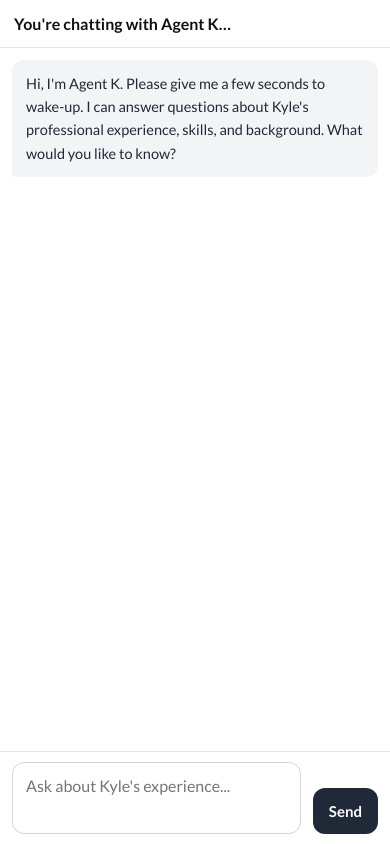
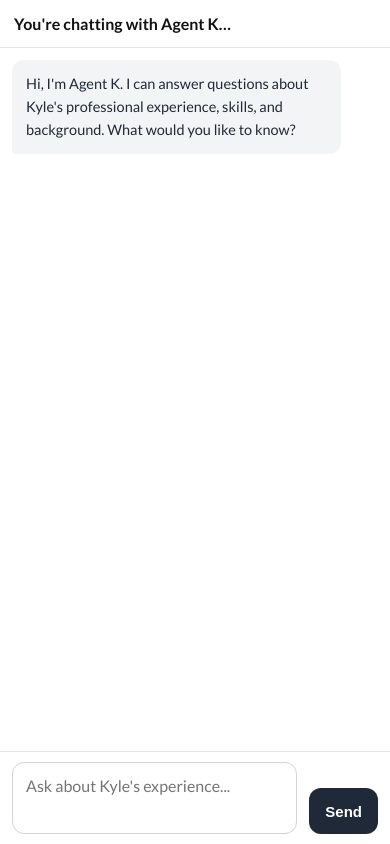
Before and after one commit to lamkyk/agentkyle-popup, a website: page index.html in a window 390 px wide. Drawn offline with Linux system fonts and the light colour scheme.

Commit message:
Update index.html

```diff
--- a/index.html
+++ b/index.html
@@ -10,66 +10,67 @@
 <style>
   * {
     box-sizing: border-box;
-    font-family: 'Lato', sans-serif;
+    margin: 0;
+    padding: 0;
   }
 
   html, body {
-    margin: 0;
-    padding: 0;
     height: 100%;
     width: 100%;
+    overflow: hidden;
+    font-family: 'Lato', sans-serif;
     background: transparent;
-    overflow: hidden;
   }
 
   .wrapper {
-    min-height: 100vh;
-    min-height: 100dvh;
-    width: 100%;
+    position: fixed;
+    top: 0;
+    left: 0;
+    right: 0;
+    bottom: 0;
     display: flex;
     flex-direction: column;
     background: transparent;
   }
 
   .header {
+    flex-shrink: 0;
     padding: 18px 20px;
     font-size: 18px;
     font-weight: 700;
     color: #111;
-    background: transparent;
+    background: white;
     border-bottom: 1px solid #e5e5e5;
-    flex-shrink: 0;
   }
 
   #chatBody {
     flex: 1;
-    padding: 20px;
     overflow-y: auto;
     overflow-x: hidden;
-    background: transparent;
+    padding: 20px;
     display: flex;
     flex-direction: column;
     gap: 16px;
     -webkit-overflow-scrolling: touch;
+    background: transparent;
   }
 
   .msg-row {
     display: flex;
+    width: 100%;
     animation: fadeIn 0.2s ease-out;
-    width: 100%;
   }
 
   @keyframes fadeIn {
     from { opacity: 0; transform: translateY(8px); }
-    to   { opacity: 1; transform: translateY(0); }
+    to { opacity: 1; transform: translateY(0); }
   }
 
   .msg-user { justify-content: flex-end; }
-  .msg-bot  { justify-content: flex-start; }
+  .msg-bot { justify-content: flex-start; }
 
   .bubble {
-    max-width: 100%;
-    width: 100%;
+    max-width: 85%;
     padding: 14px 16px;
     border-radius: 12px;
     font-size: 15px;
@@ -92,13 +93,13 @@
   }
 
   #inputBar {
-    background: rgba(255, 255, 255, 0.95);
+    flex-shrink: 0;
     padding: 16px 20px;
+    background: white;
     border-top: 1px solid #e5e5e5;
     display: flex;
     gap: 12px;
     align-items: flex-end;
-    flex-shrink: 0;
   }
 
   #input {
@@ -109,6 +110,7 @@
     border-radius: 12px;
     border: 1.5px solid #d1d5db;
     font-size: 15px;
+    font-family: 'Lato', sans-serif;
     resize: none;
     outline: none;
     background: white;
@@ -144,12 +146,6 @@
 
   /* Mobile optimizations */
   @media (max-width: 768px) {
-    .wrapper {
-      height: auto;
-      min-height: 100vh;
-      min-height: 100dvh;
-    }
-
     .header {
       padding: 16px;
       font-size: 17px;
@@ -158,19 +154,16 @@
     #chatBody {
       padding: 16px;
       gap: 14px;
-      padding-bottom: 20px;
     }
 
     .bubble {
       padding: 13px 15px;
       font-size: 15px;
+      max-width: 90%;
     }
 
     #inputBar {
       padding: 12px 16px;
-      background: rgba(255, 255, 255, 0.98);
-      position: sticky;
-      bottom: 0;
     }
 
     #input {
@@ -220,7 +213,6 @@
 
 <body>
 <div class="wrapper">
-
   <div class="header">You're chatting with Agent K…</div>
 
   <div id="chatBody"></div>
@@ -232,8 +224,6 @@
 </div>
 
 <script>
-const RESUME_URL = "https://drive.google.com/file/d/1u34EYqM1fC5Y68GKTxpKAtmR0xR0Qk7z/view?usp=sharing";
-
 const chatBody = document.getElementById("chatBody");
 const input = document.getElementById("input");
 const sendBtn = document.getElementById("sendBtn");
@@ -248,7 +238,11 @@ function addMsg(type, text) {
 
   row.appendChild(bubble);
   chatBody.appendChild(row);
-  chatBody.scrollTop = chatBody.scrollHeight;
+
+  // Auto-scroll to bottom
+  setTimeout(() => {
+    chatBody.scrollTop = chatBody.scrollHeight;
+  }, 100);
 }
 
 async function send() {
@@ -264,10 +258,7 @@ async function send() {
     const res = await fetch("https://agentkyle-secure-backend.onrender.com/query", {
       method: "POST",
       headers: { "Content-Type": "application/json" },
-      body: JSON.stringify({
-        q,
-        resume: RESUME_URL
-      })
+      body: JSON.stringify({ q })
     });
 
     if (!res.ok) {
@@ -301,7 +292,7 @@ input.addEventListener("input", () => {
   input.style.height = Math.min(input.scrollHeight, 120) + "px";
 });
 
-// Prevent double-tap zoom on mobile
+// Prevent double-tap zoom
 let lastTouchEnd = 0;
 document.addEventListener('touchend', e => {
   const now = Date.now();
@@ -311,9 +302,8 @@ document.addEventListener('touchend', e => {
   lastTouchEnd = now;
 }, false);
 
-addMsg("bot",
-  "Hi, I'm Agent K. Please give me a few seconds to wake-up. I can answer questions about Kyle's professional experience, skills, and background. What would you like to know?"
-);
+// Initial greeting
+addMsg("bot", "Hi, I'm Agent K. I can answer questions about Kyle's professional experience, skills, and background. What would you like to know?");
 </script>
 
 </body>
```
